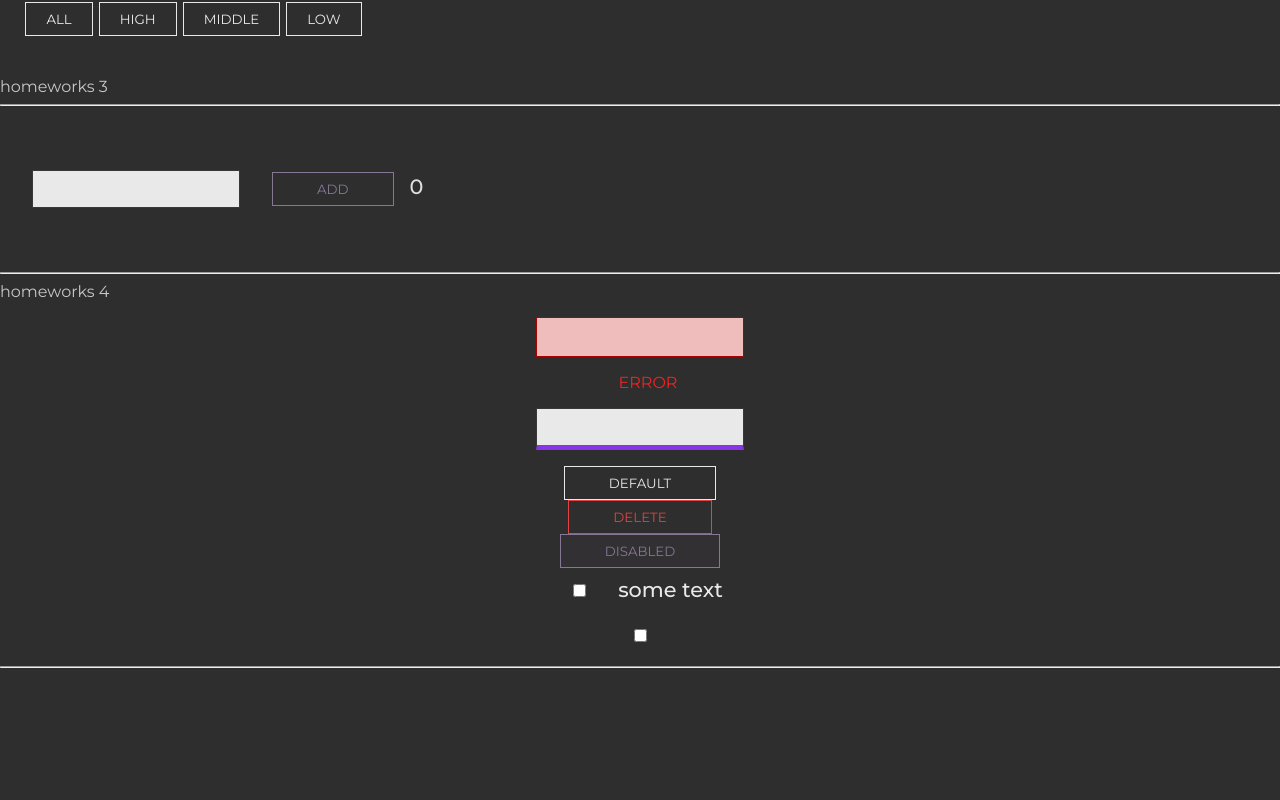
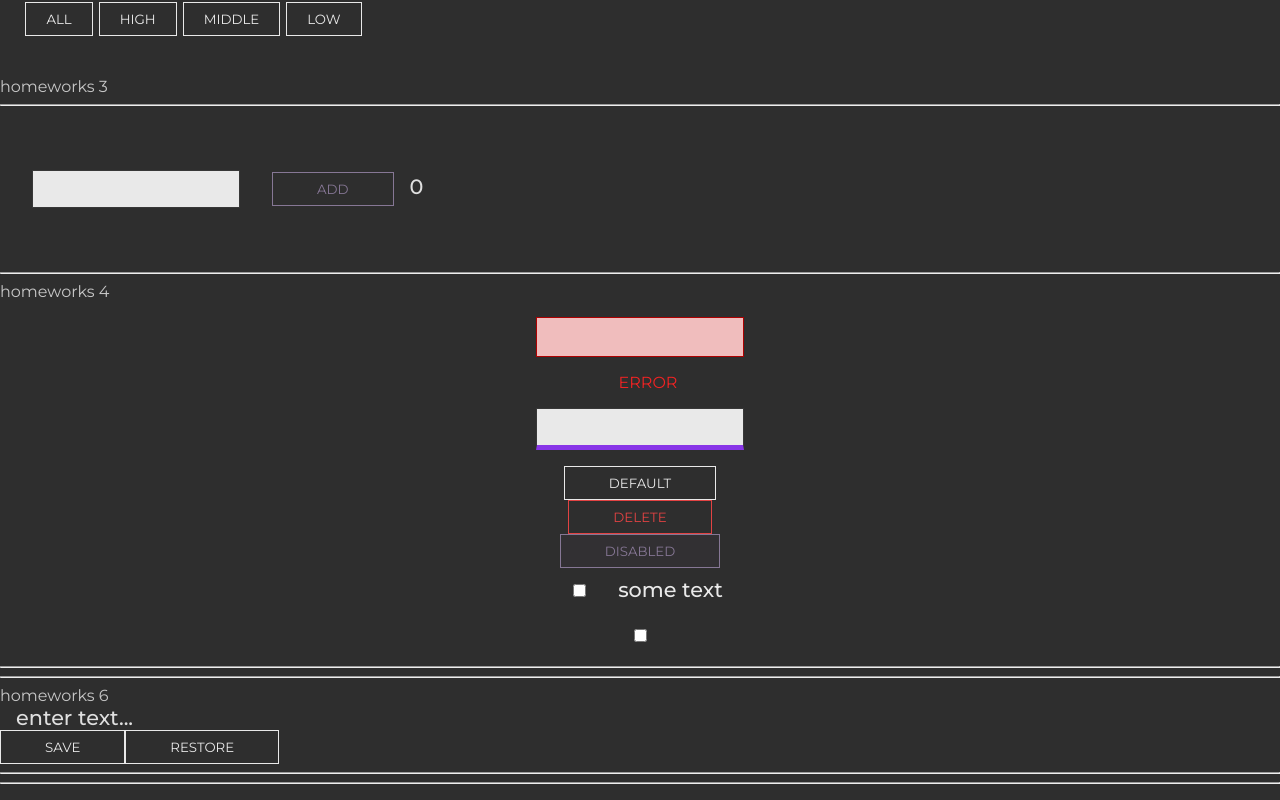
Before and after one commit to Humai88/homeworks, a React (Create React App) app: page /#/pre-junior in a window 1280 px wide. Shown: the part 1029-1829 px from the top of the page. Before the commit the page ends 1713 px from the top, so only its background shows below. Built offline with nearby package versions, Linux system fonts and the light colour scheme.

Commit message:
Finish lesson 5

```diff
--- a/package.json
+++ b/package.json
@@ -1,6 +1,6 @@
 {
   "name": "homeworks",
-  "homepage": "https://Humai88.github.io/homeworks",
+  "homepage": "http://Humai88.github.io/homeworks",
   "version": "0.1.0",
   "private": true,
   "dependencies": {
--- a/src/p2-homeworks/h5/Routes.tsx
+++ b/src/p2-homeworks/h5/Routes.tsx
@@ -15,8 +15,6 @@ function Routes() {
   return (
     <div>
       <Switch>
-        {/*в начале мы попадаем на страницу '/' и переходим сразу на страницу PRE_JUNIOR*/}
-        {/*exact нужен чтоб указать полное совподение (что после '/' ничего не будет)*/}
         <Route
           path={"/"}
           exact
--- a/src/p2-homeworks/h5/pages/PreJunior.tsx
+++ b/src/p2-homeworks/h5/pages/PreJunior.tsx
@@ -1,23 +1,23 @@
-import React from 'react'
-import HW1 from '../../h1/HW1'
-import HW2 from '../../h2/HW2'
-import HW3 from '../../h3/HW3'
-import HW4 from '../../h4/HW4'
+import React from "react";
+import HW1 from "../../h1/HW1";
+import HW2 from "../../h2/HW2";
+import HW3 from "../../h3/HW3";
+import HW4 from "../../h4/HW4";
+import HW6 from "../../h6/HW6";
 
 function PreJunior() {
-    return (
-        <div>
-            <HW1/>
-            <HW2/>
-            <HW3/>
-            <HW4/>
-            {/*<HW6/>*/}
-
-        </div>
-    )
+  return (
+    <div>
+      <HW1 />
+      <HW2 />
+      <HW3 />
+      <HW4 />
+      <HW6 />
+    </div>
+  );
 }
 
-export default PreJunior
+export default PreJunior;
 
 // сделайте по аналогии пустые страницы джун и джун+
 // туда будут добавляться следующие дз
```
